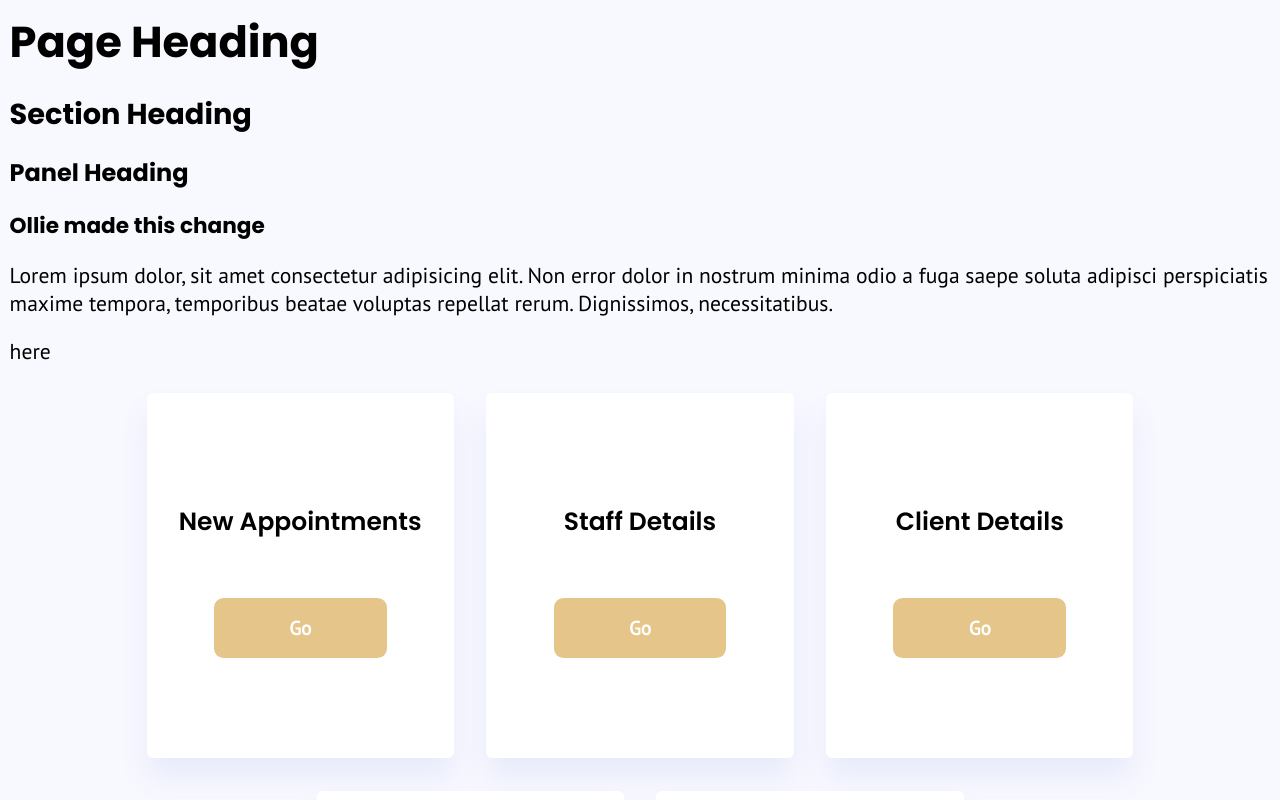
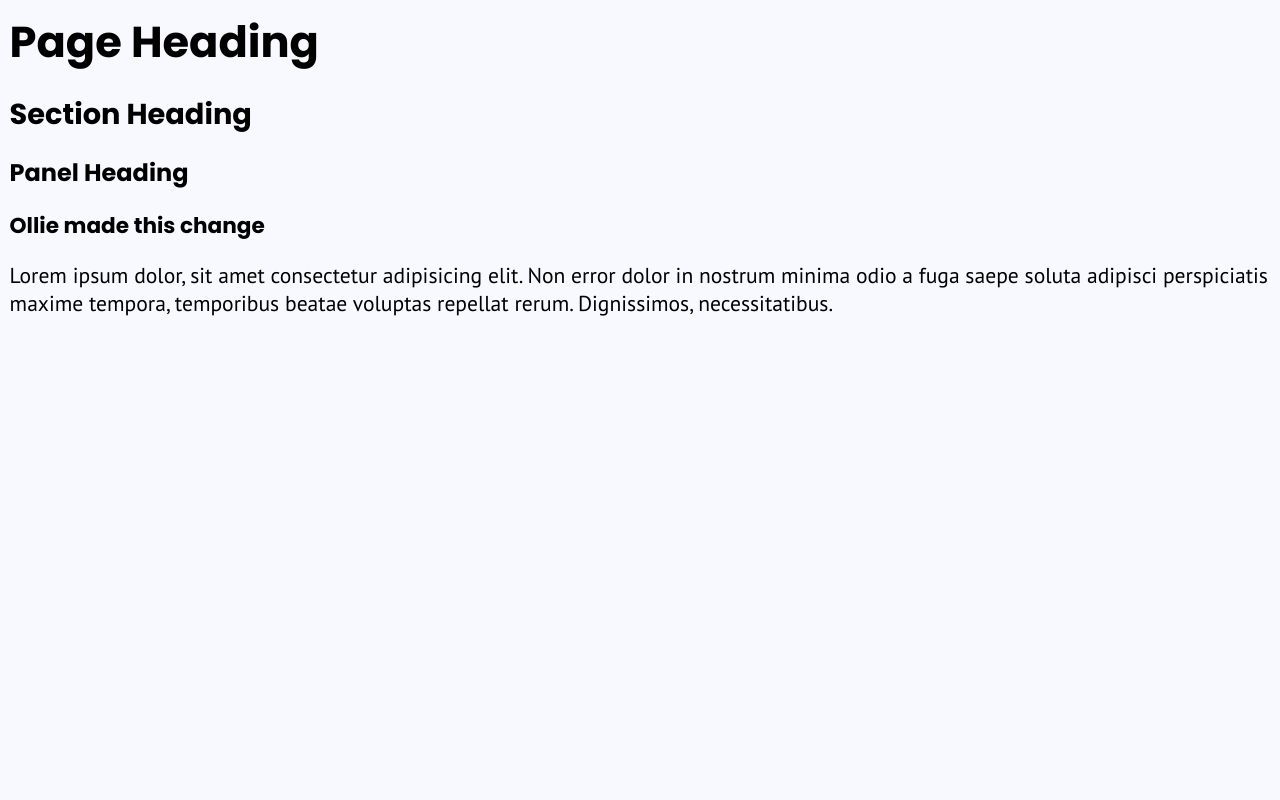
Before and after one commit to nology-tech/verde-client-project, a React (Vite) app: page / in a window 1280 px wide. Shown: the top 800 px of the page. Built offline with nearby package versions, Linux system fonts and the light colour scheme.

Commit message:
Removed changes in Home after testing

```diff
--- a/src/pages/Home/Home.tsx
+++ b/src/pages/Home/Home.tsx
@@ -1,6 +1,5 @@
 import Layout from "../../components/Layout/Layout";
-import NavCardList from "../../components/NavCardList/NavCardList";
-import { Labels } from "../../data/labels";
+
 const Home = () => {
   return (
     <Layout>
@@ -14,13 +13,7 @@ const Home = () => {
         maxime tempora, temporibus beatae voluptas repellat rerum. Dignissimos,
         necessitatibus.
       </p>
-      <div>
-        <p>here</p>
-      <NavCardList labels={Labels}/>
-      </div>
-
     </Layout>
-
   );
 };
 
```
